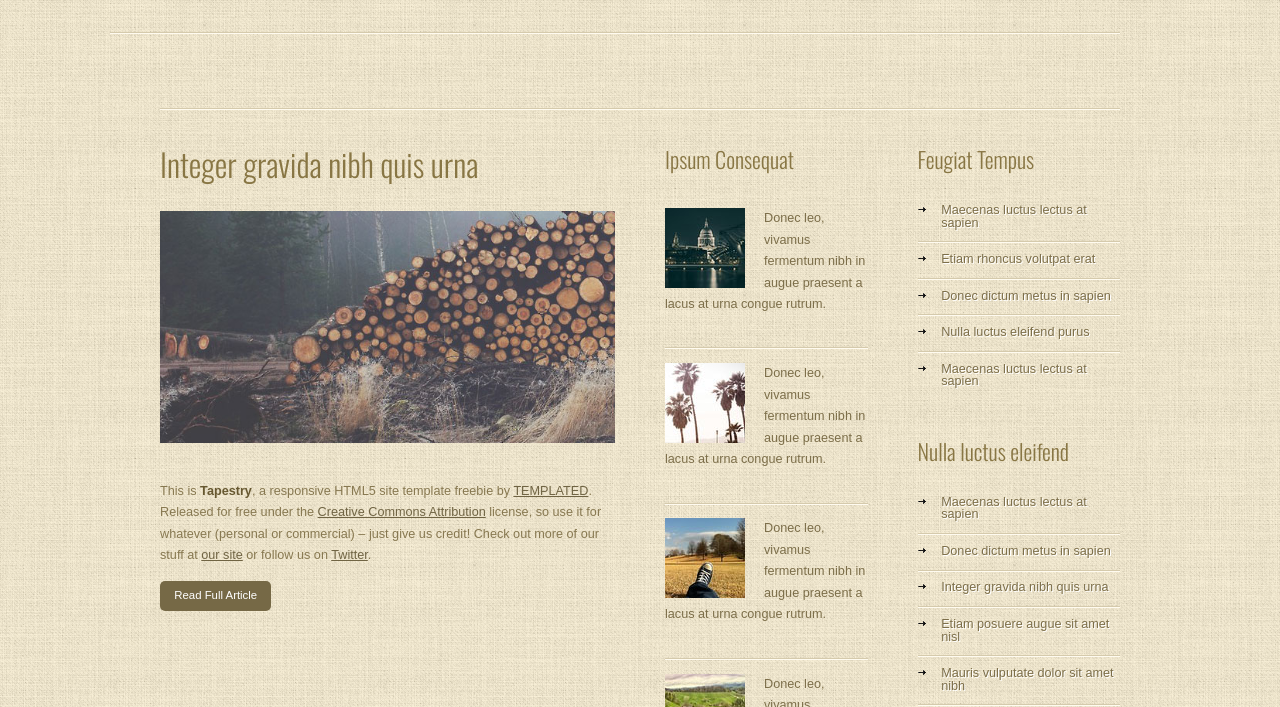
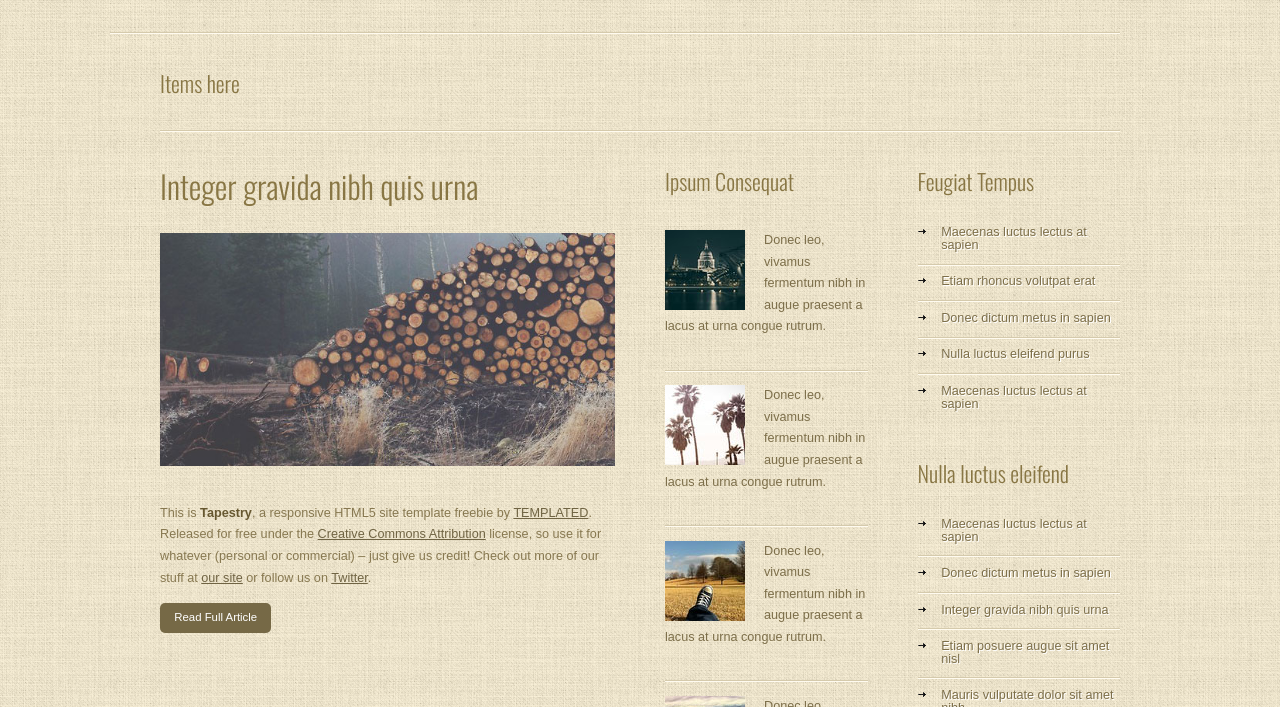
Before and after one commit to allenloves/allenloves.github.io, a Jekyll site: the page built from index.md, in a window 1280 px wide and 900 px high, scrolled down 388 px, cut to the strip 193-900 px from the top of the window. Built offline with Jekyll 4.4.1, drawn with Linux system fonts in a browser that asks for light colours; nearby versions of some CDN libraries.

Commit message:
edit homepage

```diff
--- a/_includes/homepagevideo.html
+++ b/_includes/homepagevideo.html
@@ -1,4 +1,6 @@
 				<div class="row divider">
+
+				<h2>Items here</h2>
 
 					{% for item in video %}
 
```
